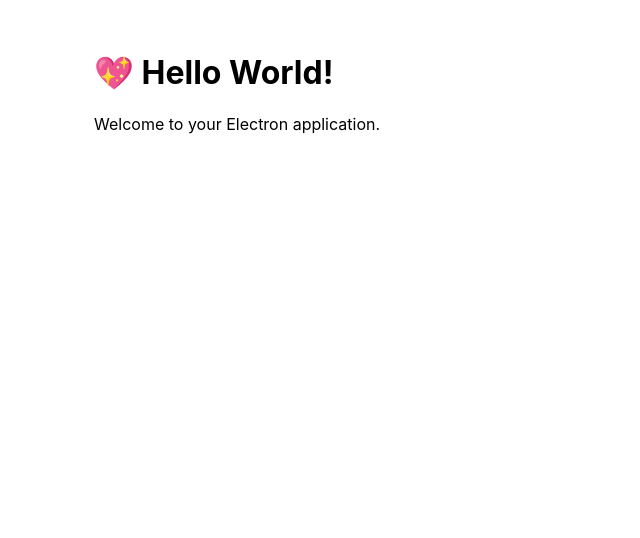
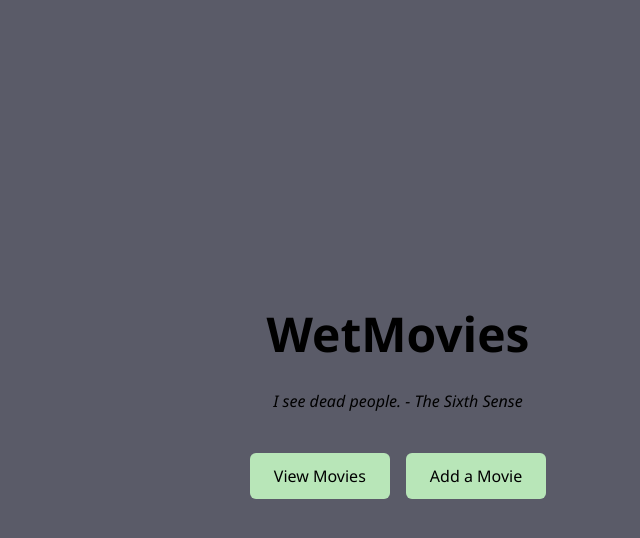
Before and after one commit to zwetmore/WetMovies, an Electron app: page src/renderer/html/index.html in a window 1280 px wide. Shown: the whole page, without its empty margins (242-882 px from the left). Drawn offline with Linux system fonts and the light colour scheme.

Commit message:
got the buttons working

```diff
--- a/package.json
+++ b/package.json
@@ -3,7 +3,7 @@
   "productName": "wetmovies",
   "version": "1.0.0",
   "description": "My Electron application description",
-  "main": "src/main/index.js",
+  "main": "src/renderer/js/main.js",
   "scripts": {
     "start": "electron-forge start",
     "package": "electron-forge package",
--- a/src/renderer/html/index.html
+++ b/src/renderer/html/index.html
@@ -1,12 +1,23 @@
 <!DOCTYPE html>
-<html>
+<html lang="en">
   <head>
     <meta charset="UTF-8" />
-    <title>Hello World!</title>
+    <title>WetMovies</title>
     <link rel="stylesheet" href="../styles/index.css" />
   </head>
   <body>
-    <h1>💖 Hello World!</h1>
-    <p>Welcome to your Electron application.</p>
+    <main class="container">
+      <h1 class="title">WetMovies</h1>
+
+      <blockquote id="quote" class="quote">
+        <!-- Quote will be inserted here -->
+      </blockquote>
+
+      <div class="btn-group">
+        <button id="viewBtn" class="btn">View Movies</button>
+        <button id="addBtn" class="btn">Add a Movie</button>
+      </div>
+    </main>
+    <script src="../js/index.js"></script>
   </body>
 </html>
--- /dev/null
+++ b/src/renderer/js/index.js
@@ -0,0 +1,92 @@
+// ---------- Random quote logic ----------
+const quotes = [
+    // Dumb and Dumber
+    "So you're telling me there's a chance? - Dumb and Dumber",
+    "Just when I think you couldn't possibly be any dumber... - Dumb and Dumber",
+
+    // The Big Lebowski
+    "Yeah, well, you know, that's just, like, your opinion, man. - The Big Lebowski",
+    "The Dude abides. - The Big Lebowski",
+    "That rug really tied the room together. - The Big Lebowski",
+    "Careful, man, there's a beverage here! - The Big Lebowski",
+    "This aggression will not stand, man. - The Big Lebowski",
+    "I'm the walrus. - The Big Lebowski",
+
+    // Forrest Gump
+    "Life is like a box of chocolates. You never know what you're gonna get. - Forrest Gump",
+    "Stupid is as stupid does. - Forrest Gump",
+    "I'm not a smart man, but I know what love is. - Forrest Gump",
+
+    // Back to the Future
+    "Roads? Where we're going, we don't need roads. - Back to the Future",
+    "Great Scott! - Back to the Future",
+    "If my calculations are correct, when this baby hits 88 miles per hour... you're gonna see some serious shit. - Back to the Future",
+
+    // Monsters, Inc.
+    "I'm watching you, Wazowski. Always watching. - Monsters, Inc.",
+
+    // Cool Hand Luke
+    "What we've got here is failure to communicate. - Cool Hand Luke",
+    "Sometimes nothing can be a real cool hand. - Cool Hand Luke",
+
+    // Django Unchained
+    "I like the way you die, boy. - Django Unchained",
+
+    // Pulp Fiction
+    "Say 'what' again. I dare you! - Pulp Fiction",
+    "They call it a Royale with cheese. - Pulp Fiction",
+    "Zed's dead, baby. Zed's dead. - Pulp Fiction",
+    "I'm gonna get medieval on your ass. - Pulp Fiction",
+
+    // Rocky
+    "Yo Adrian! - Rocky",
+    "It ain't about how hard you hit. It’s about how hard you can get hit and keep moving forward. - Rocky",
+    "There is no tomorrow! - Rocky",
+
+    // The Hangover
+    "You probably get this a lot. This isn’t the real Caesar’s Palace, is it? - The Hangover",
+
+    // 21 Jump Street
+    "You two sons of bitches are going to college! – 21 Jump Street",
+
+    // Airplane!
+    "Surely you can't be serious. - I am serious... and don't call me Shirley. - Airplane!",
+
+    // Interstellar
+    "Love is the one thing that transcends time and space. - Interstellar",
+    "We used to look up at the sky and wonder at our place in the stars. Now we just look down and worry about our place in the dirt. - Interstellar",
+    "Do not go gentle into that good night. Rage, rage against the dying of the light. - Interstellar",
+
+    // Classic Comedy & Other Famous Quotes
+    "I am Groot. - Guardians of the Galaxy",
+    "Inconceivable! - The Princess Bride",
+    "I see dead people. - The Sixth Sense",
+    "To infinity and beyond! - Toy Story",
+    "I'll be back. - The Terminator"
+];
+
+// functions on load
+window.addEventListener('DOMContentLoaded', () => {
+
+    // place quote on screen
+    const quoteEl = document.getElementById("quote");
+    if (quoteEl) {
+      quoteEl.textContent = quotes[Math.floor(Math.random() * quotes.length)];
+    }
+
+    // view button
+    const viewBtn = document.getElementById('viewBtn');
+    if (viewBtn) {
+        viewBtn.onclick = () => {
+            window.location.href = '../html/viewMovies.html';
+        };
+    }
+
+    // add button
+    const addBtn = document.getElementById('addBtn');
+    if (addBtn) {
+        addBtn.onclick = () => {
+            window.location.href = '../html/addMovie.html';
+        };
+    }
+});
--- a/src/renderer/styles/index.css
+++ b/src/renderer/styles/index.css
@@ -1,7 +1,63 @@
+/* Pastel, light‑grey theme */
+:root {
+  --bg: #f2f2f2;
+  --text: #000;
+  --btn: #b8e6b8;      /* light green */
+  --btn-hover: #b8d8f0;/* light blue */
+  --btn-text: #000;
+  --bg: #5a5b68;
+}
+
+* {
+  box-sizing: border-box;
+  margin: 0;
+  padding: 0;
+  font-family: "Segoe UI", Roboto, sans-serif;
+}
+
 body {
-  font-family: -apple-system, BlinkMacSystemFont, 'Segoe UI', Roboto, Helvetica,
-    Arial, sans-serif;
-  margin: auto;
-  max-width: 38rem;
+  background: var(--bg);
+  color: var(--text);
+  min-height: 100vh;
+  display: flex;
+  align-items: center;
+  justify-content: center;
+}
+
+.container {
+  text-align: center;
+  max-width: 600px;
   padding: 2rem;
 }
+
+.title {
+  font-size: 3rem;
+  margin-bottom: 1rem;
+}
+
+.quote {
+  font-style: italic;
+  margin: 1.5rem 0 2.5rem;
+  line-height: 1.4;
+}
+
+.btn-group {
+  display: flex;
+  justify-content: center;
+  gap: 1rem;
+}
+
+.btn {
+  background: var(--btn);
+  border: none;
+  color: var(--btn-text);
+  padding: 0.75rem 1.5rem;
+  font-size: 1rem;
+  border-radius: 6px;
+  cursor: pointer;
+  transition: background 0.25s ease;
+}
+
+.btn:hover {
+  background: var(--btn-hover);
+}
```
Also changed, not shown: src/renderer/html/viewMovies.html (added, +12 -0 lines), src/renderer/js/main.js (renamed from src/main/index.js, +4 -5 lines), src/renderer/js/preload.js (renamed from src/main/preload.js).
